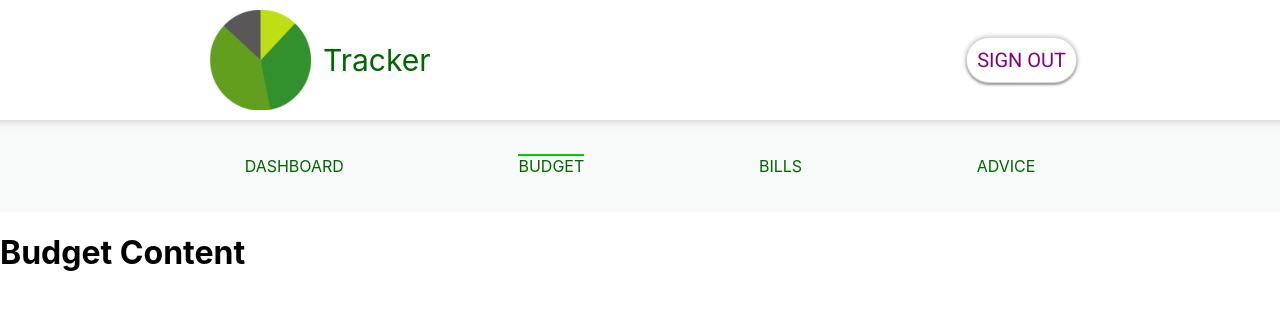
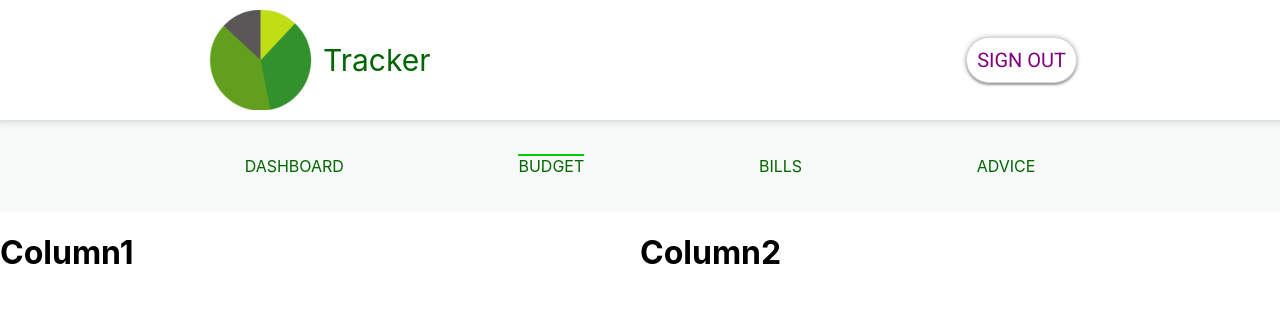
Before and after one commit to MartinZugs/Expense-Tracker, a React (Create React App) app in the folder my-app/: page /budget in a window 1280 px wide. Shown: the top 310 px of the page. Built offline with nearby package versions, Linux system fonts and the light colour scheme; no server answers; sample sign-in values are in the browser's storage; what @amcharts/amcharts4 would draw is missing.

Commit message:
created the flex layout for the budget page

```diff
--- a/my-app/src/App.css
+++ b/my-app/src/App.css
@@ -2,13 +2,15 @@
 * {
   box-sizing: border-box;
 }
+
+
 .body {
   margin: 0;
 
-
 }
 .main {
-  display: flex;
+
+  flex-grow: 1;
   min-height: calc(100vh - 40vh);
 }
 
@@ -37,3 +39,7 @@ a:link, a:visited, a:hover, a:active, a:focus{
   }
 
 }
+
+header, main, footer {
+  flex-shrink: 0;
+}
--- a/my-app/src/components/Budget.js
+++ b/my-app/src/components/Budget.js
@@ -7,14 +7,19 @@ const Budget = () => {
 
     return (
 
-        <div className="budget-container">
+        <div className='budget-page-wrapper'>
             <SecondNav />
-            <div className="content">
-                <h1>Budget Content</h1>
+            <div className="row">
+                <div className="column">
+                    <h1>Column1</h1>
+                </div>
+                <div className="column">
+                    <h1>Column2</h1>
+                </div>
             </div>
+        </div>
 
 
-        </div>
     )
 
 }
--- a/my-app/src/components/NavHeader.js
+++ b/my-app/src/components/NavHeader.js
@@ -3,11 +3,10 @@ import {useAuth} from "../contexts/AuthContext";
 import SignInButton from "./SignInButton";
 import SignOutButton from "./SignOutButton";
 
+
 const NavHeader = () => {
 
     const { currentUser } = useAuth()
-
-
 
     return (
         <div className="header-navbar">
--- a/my-app/src/components/SignIn.js
+++ b/my-app/src/components/SignIn.js
@@ -10,7 +10,7 @@ export default function SignIn(props) {
     const passwordRef = useRef()
     const { signin } = useAuth()
     const [error, setError] = useState('')
-    const [loading, setLoading] = useState(false)
+    const [, setLoading] = useState(false)
     const history = useHistory()
 
     async function handleSubmit(e) {
--- a/my-app/src/components/budget.css
+++ b/my-app/src/components/budget.css
@@ -1,13 +1,22 @@
-.budget-container {
-    display: flex;
+.budget-page-wrapper {
+    display:flex;
     flex-direction: column;
     margin: 0;
-    align-content: flex-start;
-    width: 100%;
+
 
 }
-.content {
+
+.row{
     display: flex;
-    height: 70.5vh;
+    margin: 0;
+    flex-grow: 1;
 
 }
+
+.column {
+    flex: 50%;
+    margin: 0;
+    flex-grow: 1;
+
+
+}
--- a/my-app/src/components/dashboard.css
+++ b/my-app/src/components/dashboard.css
@@ -9,7 +9,6 @@
     min-width: 0;
 
 }
-
 
 .content {
     display: flex;
--- a/my-app/src/components/footer.css
+++ b/my-app/src/components/footer.css
@@ -2,9 +2,11 @@
 
 .footer {
     display: flex;
+    flex-direction: row;
     height: 20vh;
     background-color: #F8F9F9;
     margin: 0;
+
 
 }
 @media (max-width: 800px) {
--- a/my-app/src/components/navheader.css
+++ b/my-app/src/components/navheader.css
@@ -5,6 +5,7 @@
     justify-content: flex-end;
     align-items: center;
     padding-right: 200px;
+
 
 }
 
```
Also changed, not shown: my-app/src/App.js (+6 -5 lines).
